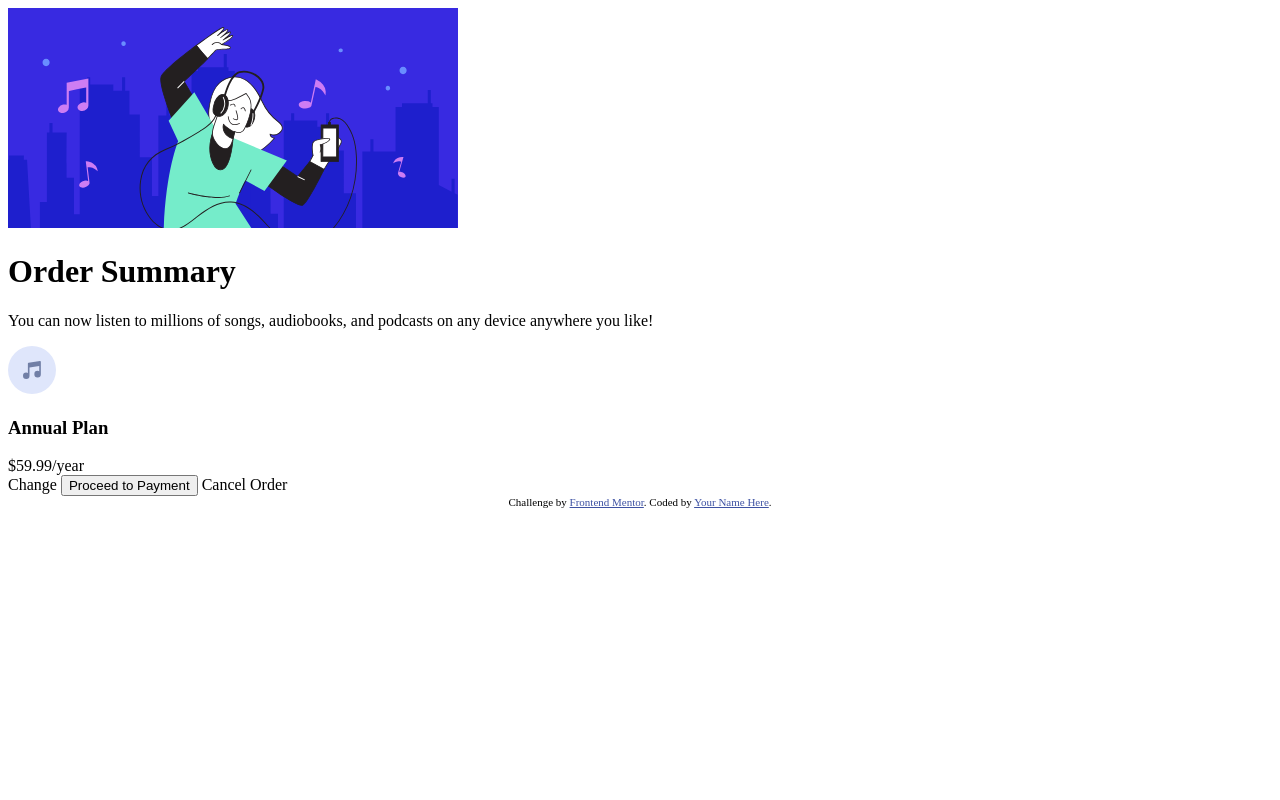
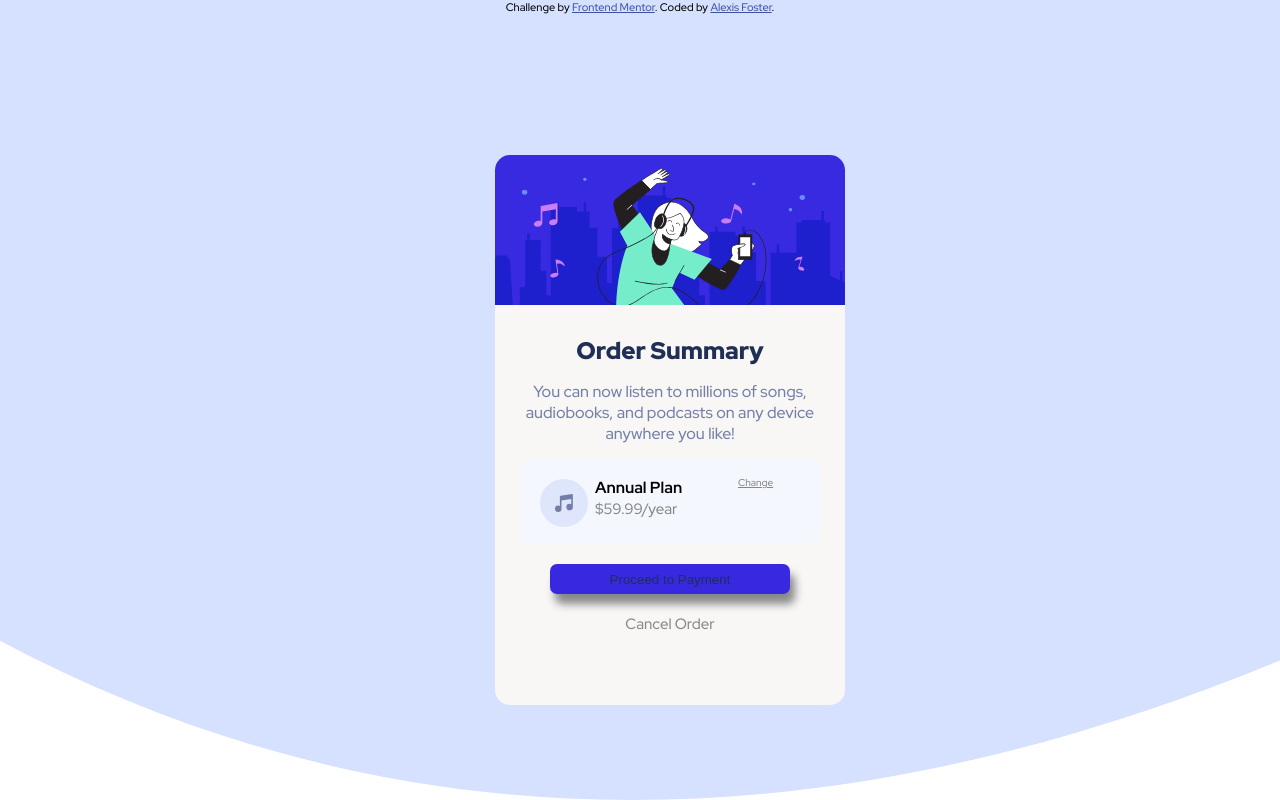
Before and after one commit to lexifoster-code/order-summary-component-main, a plain HTML site: page index.html in a window 1280 px wide. Drawn offline with Linux system fonts and the light colour scheme.

Commit message:
styles.css

```diff
--- a/index.html
+++ b/index.html
@@ -4,7 +4,7 @@
     <meta charset="UTF-8" />
     <meta name="viewport" content="width=device-width, initial-scale=1.0" />
     <!-- displays site properly based on user's device -->
-
+    <link rel="stylesheet" href="./styles.css" />
     <link
       rel="icon"
       type="image/png"
@@ -14,7 +14,6 @@
 
     <title>Frontend Mentor | Order summary card</title>
 
-    <!-- Feel free to remove these styles or customise in your own stylesheet 👍 -->
     <style>
       .attribution {
         font-size: 11px;
@@ -27,28 +26,36 @@
   </head>
   <body>
     <div class="container">
-      <img src="./images/illustration-hero.svg" alt="logo" />
-      <h1>Order Summary</h1>
+      <img class="logo" src="./images/illustration-hero.svg" alt="logo" />
+      <h2>Order Summary</h2>
 
       <p>
         You can now listen to millions of songs, audiobooks, and podcasts on any
         device anywhere you like!
       </p>
       <div class="plan">
-        <img src="./images/icon-music.svg" alt="music-logo" />
-        <h3>Annual Plan</h3>
+        <img class="music-icon" src="./images/icon-music.svg" alt="music-logo" />
+
+
+        <div class="price">
+          <h4>Annual Plan</h4>
         <span>$59.99/year</span>
+
+      <span id="change">Change</span>
       </div>
-      <span id="change">Change</span>
+</div>
+<div class="Proceed">
+      <button>Proceed to Payment</button>
 
-      <button>Proceed to Payment</button>
-      <span> Cancel Order</span>
+      </div>
+      <span class="Cancel"> Cancel Order</span>
+
     </div>
     <div class="attribution">
       Challenge by
       <a href="https://www.frontendmentor.io?ref=challenge" target="_blank"
         >Frontend Mentor</a
-      >. Coded by <a href="#">Your Name Here</a>.
+      >. Coded by <a href="#">Alexis Foster</a>.
     </div>
   </body>
 </html>
--- /dev/null
+++ b/styles.css
@@ -0,0 +1,149 @@
+@import url("https://fonts.googleapis.com/css2?family=Red+Hat+Display:wght@500;700;900&display=swap");
+
+:root {
+  --paleblue: hsl(225, 100%, 94%);
+  --Brightblue: hsl(245, 75%, 52%);
+  --Verypaleblue: hsl(225, 100%, 98%);
+  --Desaturatedblue: hsl(224, 23%, 55%);
+  --Darkblue: hsl(223, 47%, 23%);
+  --white: rgb(249, 246, 246);
+}
+
+* {
+  margin: 0;
+  padding: 0;
+  box-sizing: border-box;
+}
+
+body{
+    background-image: url(./images/pattern-background-desktop.svg);
+    background-repeat: no-repeat;
+    background-size: cover;
+    background-attachment: fixed;
+    font-size: 16px;
+    font-family:'Red Hat Display'
+}
+
+.container{
+    width:350px;
+    height:550px;
+    margin:0;
+    background-color: var(--white);
+    border-radius: 15px;
+    position: absolute;
+    top: 50%;
+    left: 50%;
+    transform: translate(-50%, -50%);
+
+}
+
+h2{
+    text-align: center;
+    margin-top:30px;
+    font-weight: 900;
+    color: var(--Darkblue);
+}
+
+.price{
+    display: inline;
+    position: relative;
+    bottom: 75px;
+    left:75px;
+
+
+}
+
+.plan{
+    width: 300px;
+    height: 85px;
+    background-color: var(--Verypaleblue);
+    margin:auto;
+    border-radius: 10px;
+}
+
+span{
+    color: #888888;
+    font-size: 15px;
+}
+
+.music-icon{
+   margin: 20px;
+}
+
+.logo{
+    width : 350px;
+    height:150px;
+    display:block;
+    margin-left: auto;
+    margin-right: auto;
+    border-top-left-radius: 15px;
+    border-top-right-radius: 15px;
+}
+
+
+p{
+    text-align: center;
+    font-weight: 500;
+    color: var(--Desaturatedblue);
+    margin:15px;
+
+}
+
+  button{
+    background-color: var(--Brightblue);
+    width: 240px;
+    height: 30px;
+    border-radius: 7px;
+    border: none;
+    color: var(--Darkblue);
+    box-shadow: 5px 10px 8px #888888;
+
+}
+
+.Proceed{
+    display: flex;
+    justify-content: center;
+    align-items: center;
+    position: relative;
+    top: 20px;
+}
+
+.Cancel{
+    display: flex;
+    justify-content: center;
+    position: relative;
+    top: 40px;
+}
+
+#change{
+  font-size: 10px;
+  text-decoration: underline;
+  position: absolute;
+  left:55px;
+  bottom: 30px;
+}
+
+  button:hover{
+    background-color:hsl(278, 100%, 64%);
+    cursor: pointer;
+}
+#change:hover{
+    color:hsl(278, 100%, 64%) ;
+    cursor: pointer;
+}
+.Cancel:hover{
+color: black;
+cursor: pointer;
+}
+
+@media screen  and (min-width:320px){
+    .container{
+        width:350px;
+        height:550px;
+        margin: 30px;
+        background-color: var(--white);
+        border-radius: 15px;
+
+
+    }
+}
```
